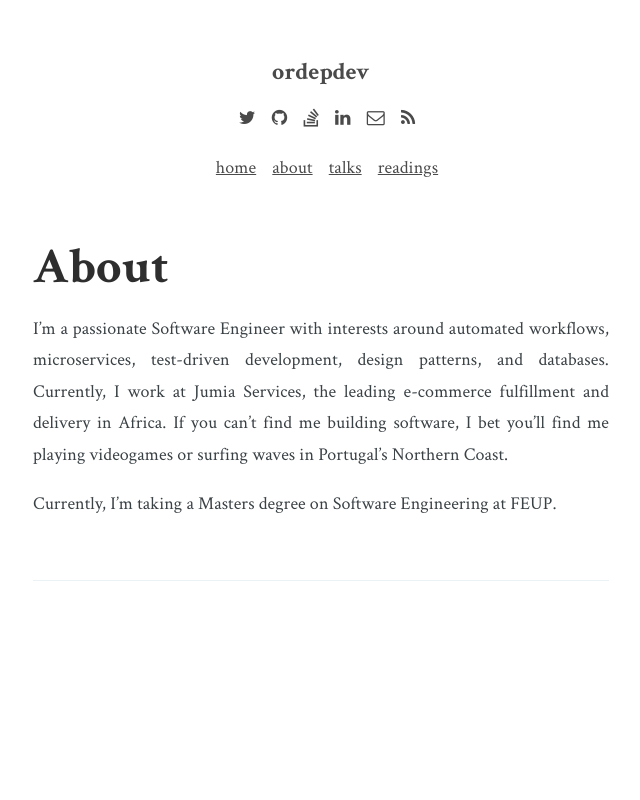
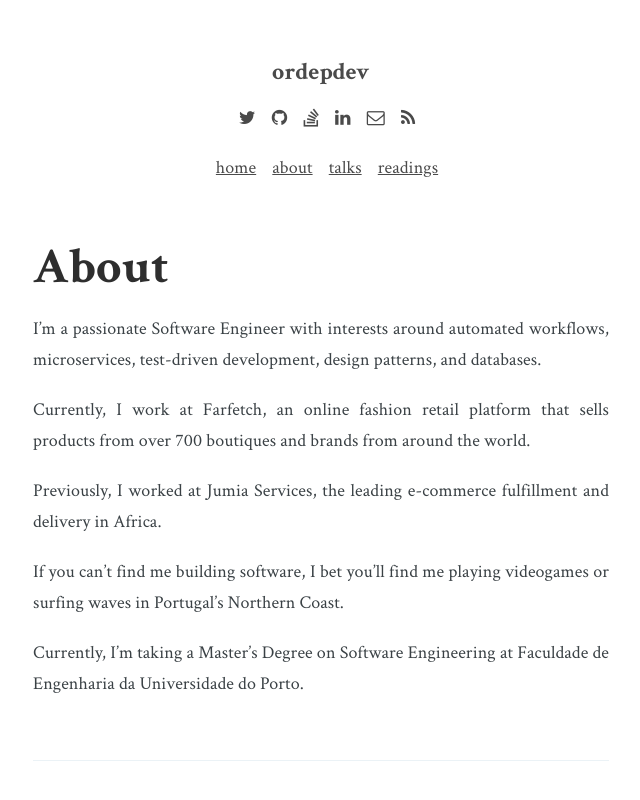
Before and after one commit to ordepdev/ordepdev.github.io, a Jekyll site: the page built from about.md, in a window 1280 px wide. Shown: the top 800 px of the page, without its empty margins (319-959 px from the left). Built offline with Jekyll 4.4.1, drawn with Linux system fonts in a browser that asks for light colours.

Commit message:
Well, I moved.

```diff
--- a/about.md
+++ b/about.md
@@ -4,6 +4,15 @@ title: About
 permalink: /about/
 ---
 
-I'm a passionate Software Engineer with interests around automated workflows, microservices, test-driven development, design patterns, and databases. Currently, I work at Jumia Services, the leading e-commerce fulfillment and delivery in Africa. If you can't find me building software, I bet you'll find me playing videogames or surfing waves in Portugal's Northern Coast.
+I'm a passionate Software Engineer with interests around automated workflows, microservices, test-driven development, design patterns, and databases.
 
-Currently, I'm taking a Masters degree on Software Engineering at FEUP.
+Currently, I work at Farfetch, an online fashion retail platform that sells
+products from over 700 boutiques and brands from around the world.
+
+Previously, I worked at Jumia Services, the leading e-commerce fulfillment and
+delivery in Africa.
+
+If you can't find me building software, I bet you'll find me playing videogames
+or surfing waves in Portugal's Northern Coast.
+
+Currently, I'm taking a Master's Degree on Software Engineering at Faculdade de Engenharia da Universidade do Porto.
```
